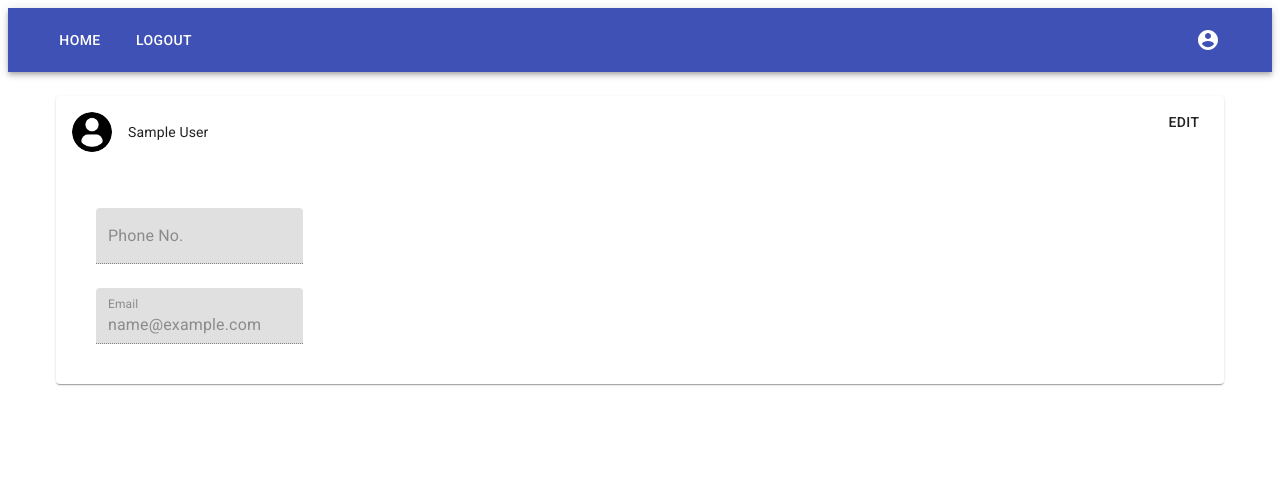
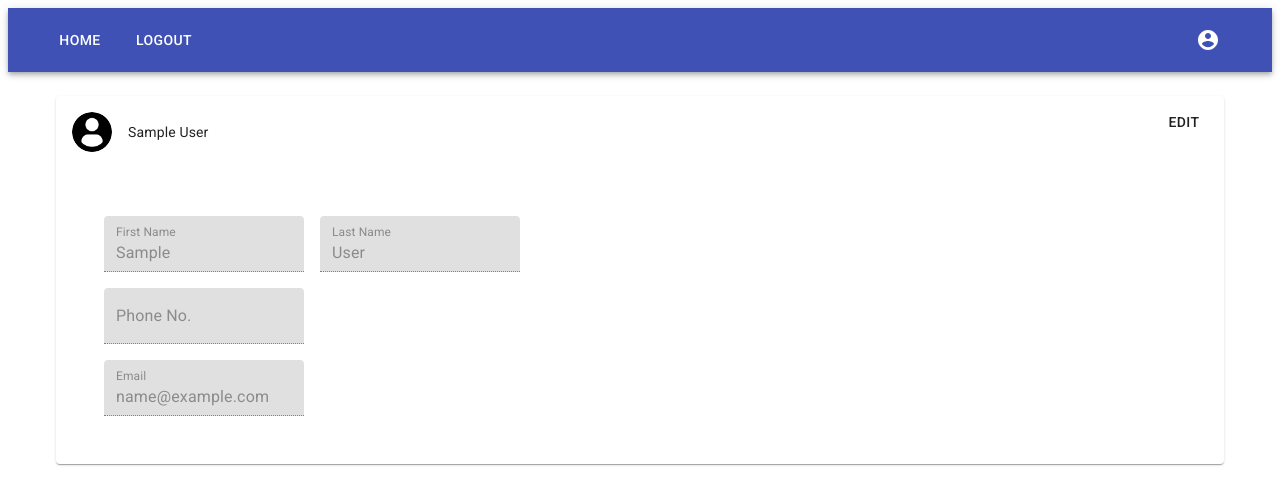
Before and after one commit to dekuu3/frontend-staffdirectory, a React app: page /user/profile in a window 1280 px wide. Shown: the top 504 px of the page. Built offline with nearby package versions, Linux system fonts and the light colour scheme; sample sign-in values are in the browser's storage.

Commit message:
Cleans up some profile page code and adds API call

```diff
--- a/src/Pages/ProfilePage.js
+++ b/src/Pages/ProfilePage.js
@@ -1,18 +1,39 @@
 import React, { useEffect, useState } from 'react';
 
-import { Avatar, Box, Button, Card, CardHeader, Grid, TextField } from '@material-ui/core';
+import { Avatar, Box, Button, Card, CardHeader, Grid, makeStyles, TextField } from '@material-ui/core';
 
 import { authenticationService, userService } from '../_services';
+
+const useStyles = makeStyles((theme) => ({
+    root: {
+        '& .MuiTextField-root': {
+            margin: theme.spacing(1),
+            width: '25ch'
+        }
+    }
+}))
 
 function ProfilePage(props) {
     const currentUser = authenticationService.currentUserValue;
 
+    const [firstName, setFirstName] = useState(currentUser.firstName);
+    const [lastName, setLastName] = useState(currentUser.lastName);
     const [phoneNo, setPhoneNo] = useState(currentUser.phoneNo);
     const [email, setEmail] = useState(currentUser.email);
 
     const [isEditing, setEdit] = useState(false);
 
-    console.log(currentUser);
+    const classes = useStyles();
+
+    function onChange(setter, changedProperty) {
+        let body = currentUser;
+
+        return (event => {
+            setter(event.target.value);
+            body[changedProperty] = event.target.value;
+            userService.editCurrent(body);
+        })
+    }
 
     return (
         <Box m={3}>
@@ -24,30 +45,23 @@ function ProfilePage(props) {
                     action={
                         <Button onClick={() => {
                             setEdit(!isEditing);
-                            if (isEditing) {
-
-                            }
                         }}>
                             {isEditing ? "Done" : "Edit"}
                         </Button>
                     }
-                    title={currentUser.firstName + " " + currentUser.lastName}
+                    title={firstName + " " + lastName}
                     subheader={currentUser.position} />
-                <Box p={5}>
-                    <Grid
-                        container
-                        direction="column"
-                        justify="flex-start"
-                        alignItems="stretch"
-                        spacing={3}
-                    >
-                        <Grid item >
-                            <TextField label="Phone No." variant={isEditing ? "standard" : "filled"} disabled={!isEditing} value={phoneNo} onChange={event => setPhoneNo(event.target.value)} />
-                        </Grid>
-                        <Grid item>
-                            <TextField label="Email" variant={isEditing ? "standard" : "filled"} disabled={!isEditing} value={email} onChange={event => setEmail(event.target.value)} />
-                        </Grid>
-                    </Grid>
+                <Box p={5} className={classes.root}>
+                    <div>
+                        <TextField label="First Name" variant="filled" disabled={!isEditing} value={firstName} onChange={onChange(setFirstName, "firstName")} />
+                        <TextField label="Last Name" variant="filled" disabled={!isEditing} value={lastName} onChange={onChange(setLastName, "lastName")} />
+                    </div>
+                    <div>
+                        <TextField label="Phone No." variant="filled" disabled={!isEditing} value={phoneNo} onChange={onChange(setPhoneNo, "phoneNo")} />
+                    </div>
+                    <div>
+                        <TextField label="Email" variant="filled" disabled={!isEditing} value={email} onChange={onChange(setEmail, "email")} />
+                    </div>
                 </Box>
             </Card>
         </Box>)
--- a/src/_services/user.service.js
+++ b/src/_services/user.service.js
@@ -2,10 +2,17 @@ import config from 'config';
 import { authHeader, handleResponse } from '@/_helpers';
 
 export const userService = {
-    getAll
+    getAll,
+    editCurrent
 };
 
 function getAll() {
     const requestOptions = { method: 'GET', headers: authHeader() };
     return fetch(`${config.apiUrl}/users`, requestOptions).then(handleResponse);
 }
+
+function editCurrent(body) {
+    console.log(body);
+    const requestOptions = { method: 'PUT', headers: authHeader(), body: (JSON.stringify(body)) };
+    return fetch(`${config.apiUrl}/users/myprofile/edit`, requestOptions).then(handleResponse);
+}
```
